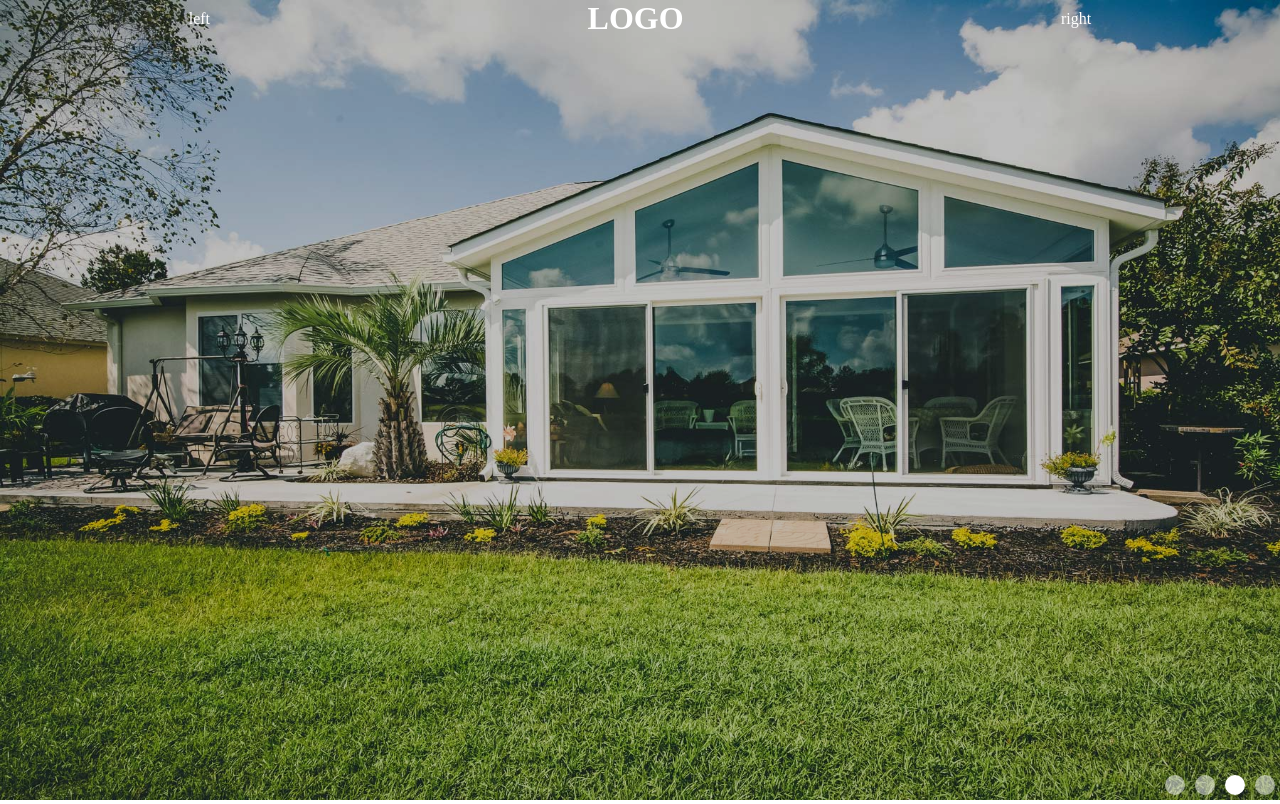
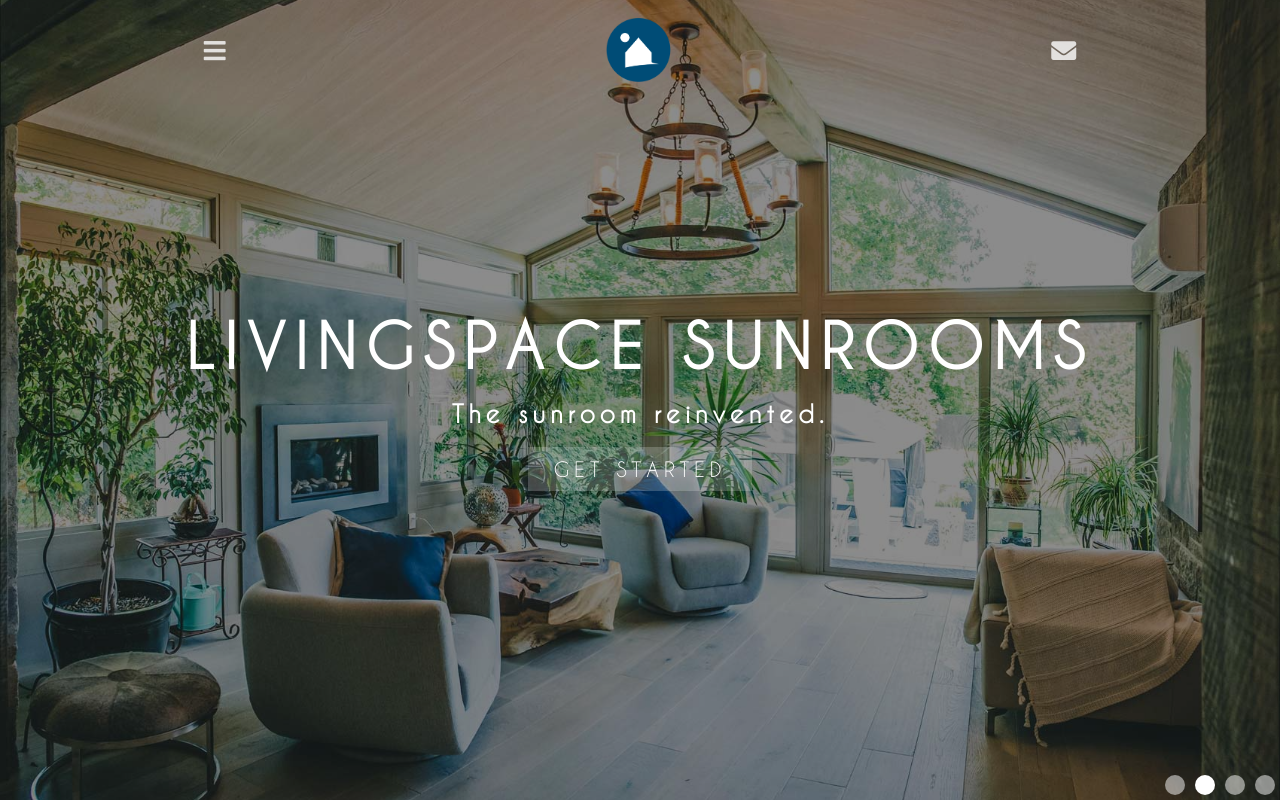
Before and after one commit to gmorris1242/livingspace, a plain HTML site: page index.html in a window 1280 px wide. Drawn offline with Linux system fonts and the light colour scheme.

Commit message:
basic layout set

```diff
--- a/index.html
+++ b/index.html
@@ -11,30 +11,32 @@
     <header>
       <nav class="left-nav">
         <ul>
-          <li>left</li>
+          <li><a href="#"><i class="fas fa-bars icon"></i></a></li>
         </ul>
       </nav>
-      <h1>LOGO</h1>
+       <img src="images/Logo.png" alt="" class="top-logo">
       <nav class="right-nav">
         <ul>
-          <li>right</li>
+          <li><a href="#"><i class="fas fa-envelope icon"></i></a></a></li>
         </ul>
       </nav>
     </header>
+
     <div class="container">
-      <div class="image image-one">
-        <img src="images/Home-Page-Hero-1.jpg" alt="">
+      <div class="image image-one" style="background-image:url(images/Home-Page-Hero-1.jpg)">
       </div>
-      <div class="image image-two">
-        <img src="images/Say-Hello-To-Your-New-Favorite-Room.jpg" alt="">
+      <div class="image image-two" style="background-image:url(images/Say-Hello-To-Your-New-Favorite-Room.jpg)">
       </div>
-      <div class="image image-three">
-        <img src="images/Homepage-Hero-2.jpg" alt="">
+      <div class="image image-three" style="background-image:url(images/Homepage-Hero-2.jpg)">
       </div>
-      <div class="image image-four">
-        <img src="images/Home-Page-Hero.jpg" alt="">
+      <div class="image image-four" style="background-image:url(images/Home-Page-Hero.jpg)">
       </div>
       <div class="markers">
+        <div class="middle-logo">
+          <h1>LIVINGSPACE SUNROOMS </h1>
+          <h2>The sunroom reinvented.</h2>
+          <a href="#">GET STARTED</a>
+        </div>
         <span class="marker marker-one active"></span>
         <span class="marker marker-two"></span>
         <span class="marker marker-three"></span>
--- a/script.js
+++ b/script.js
@@ -21,7 +21,7 @@ function startSlideShow() {
         index = 0;
       }
     }
-  },2000)
+  },5000)
 };
 
 markerOne.click(function(){
--- a/style.css
+++ b/style.css
@@ -2,6 +2,17 @@
   padding: 0;
   margin: 0;
   box-sizing: border-box;
+  font-family:Caviar;
+}
+
+@font-face {
+  font-family:Caviar;
+  src:url(fonts/CaviarDreams.ttf);
+}
+
+@font-face {
+  font-family:CaviarBold;
+  src:url(fonts/CaviarDreams_Bold.ttf);
 }
 
 ul {
@@ -15,6 +26,7 @@ a {
 .container {
   height: 100vh;
   width: 100%;
+  background-color: black;
 }
 
 .image {
@@ -22,13 +34,10 @@ a {
   height: 100%;
   position: absolute;
   display: none;
-  background-color: black;
-}
-
-.image img {
-  width: 100%;
-  height: 100%;
-  opacity: .75;
+  background-repeat: no-repeat;
+  background-position: center;
+  background-size: cover;
+  opacity: .55;
 }
 
 .image-one {
@@ -62,14 +71,77 @@ span {
   height: 20px;
 }
 
+.middle-logo {
+  position: absolute;
+  height: 100%;
+  width: 100%;
+  display: flex;
+  justify-content: center;
+  align-items: center;
+  flex-direction: column;
+  color: white;
+}
+
+.middle-logo h1{
+  font-size: 60px;
+  text-align: center;
+  letter-spacing: 10px;
+}
+
+.middle-logo h2 {
+  letter-spacing: 5px;
+  margin-top: 20px;
+}
+
+.middle-logo a {
+  font-size: 20px;
+  letter-spacing: 5px;
+  margin-top: 20px;
+  padding: 10px 25px;
+  color: white;
+  cursor: pointer;
+  background-color: rgba(255, 255, 255,.2);
+  transition: .4s;
+}
+
+.middle-logo a:hover {
+  background-color: white;
+  color: black;
+}
+
 /* NOTE: navbar */
 
 header {
   width: 100%;
+  /* height: 94px; */
   color: white;
   display: flex;
   align-items: center;
   justify-content: space-around;
   position: fixed;
-  z-index: 100;
+  z-index: 200;
+  padding: 15px;
 }
+
+header ul li {
+  cursor: pointer;
+}
+
+nav {
+}
+
+.icon {
+  color: white;
+  font-size: 25px;
+  opacity: .8;
+}
+
+.icon:hover {
+  opacity: 1;
+}
+
+.top-logo {
+  width: 70px;
+  height: auto;
+  /* position: absolute; */
+}
```
Also changed, not shown: fonts/CaviarDreams.ttf (added), fonts/CaviarDreams_Bold.ttf (added), images/LivingSpace-Sunrooms-Logo-no-copy.png (added), images/Logo copy.png (added), images/Logo.jpg (added), images/Logo.png (added).
